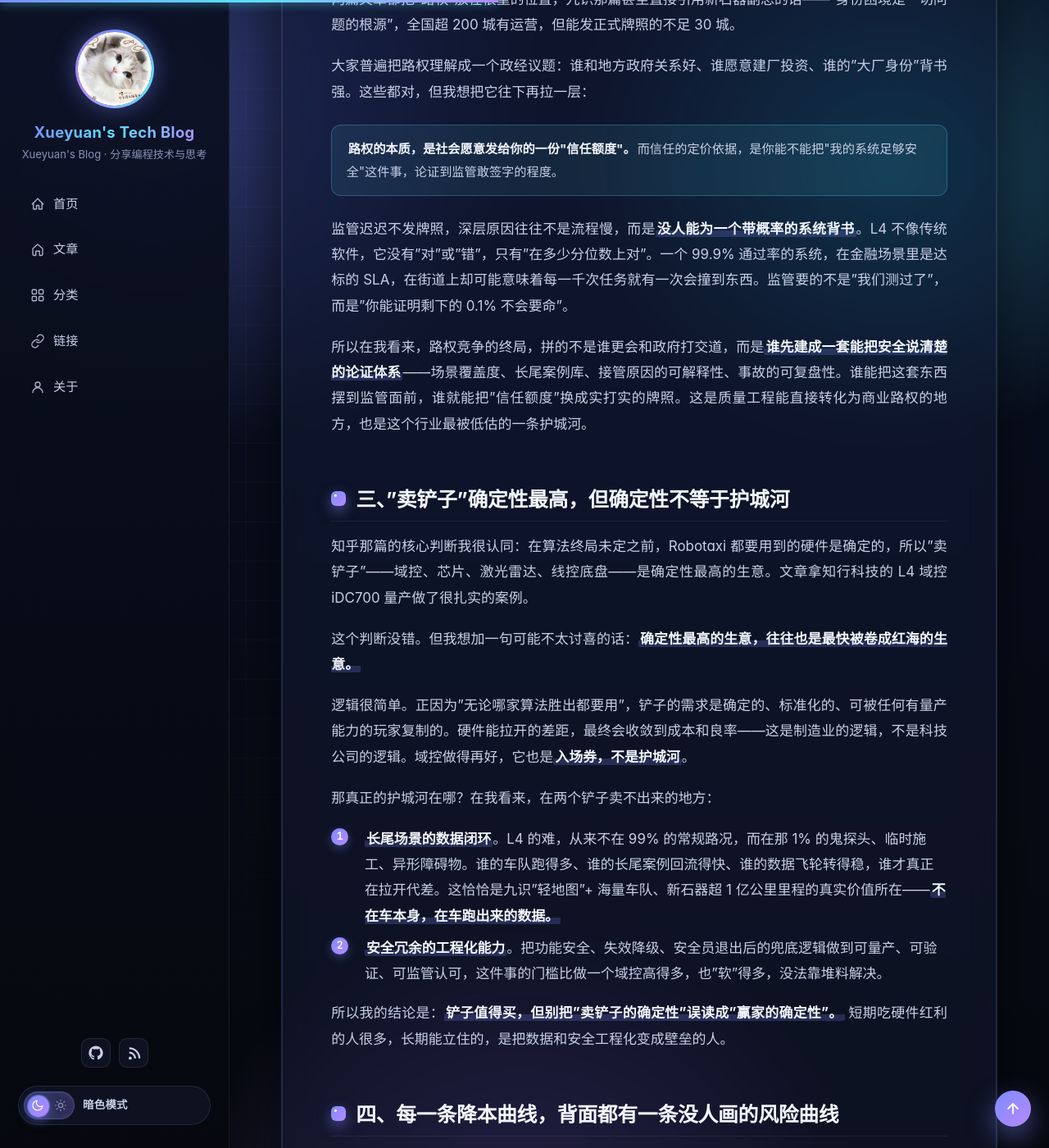
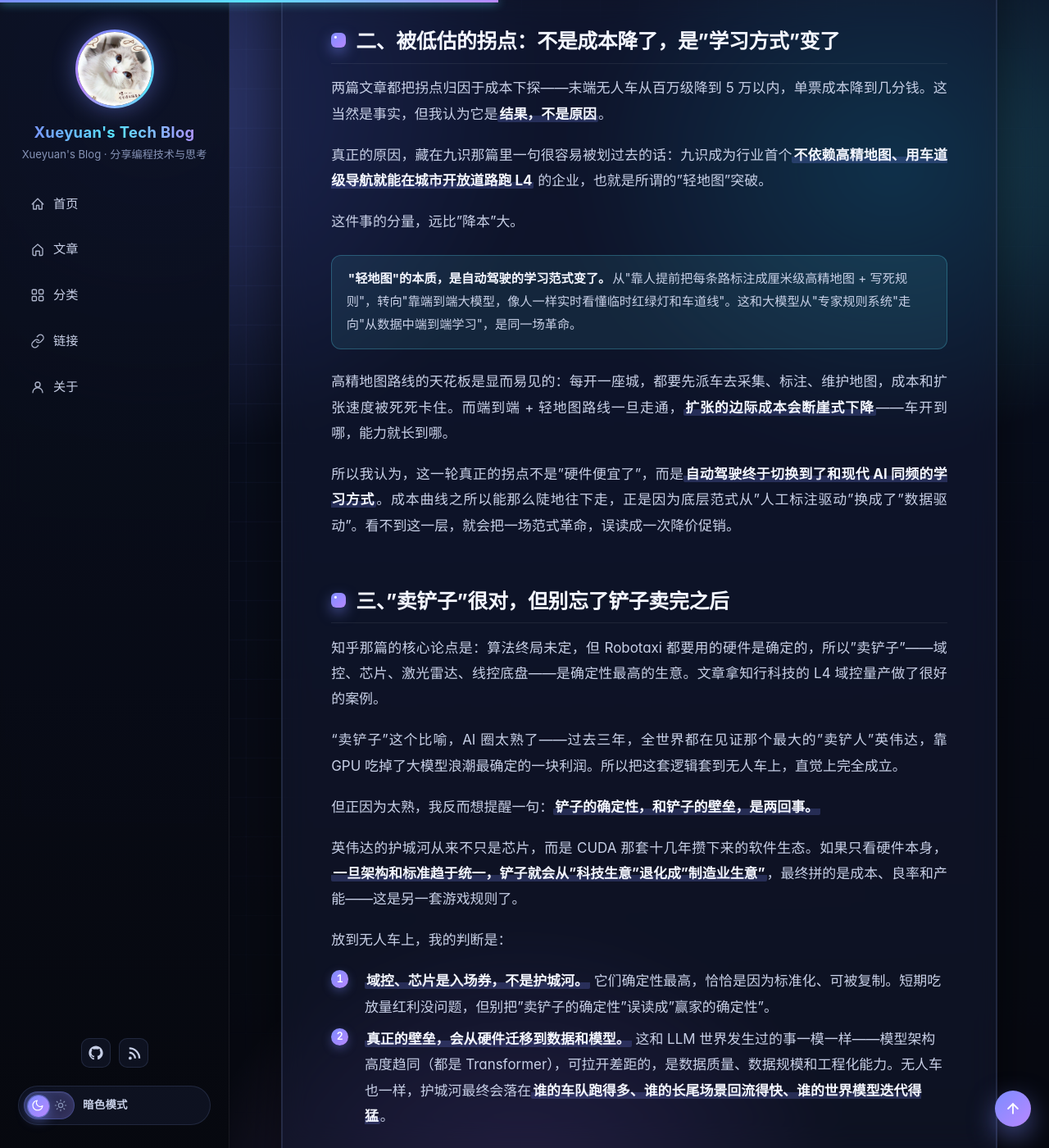
Before and after one commit to XueyuanQiao/xueyuanqiao.github.io, a Jekyll site: the page built from _posts/2026-06-08-robovan-quality-cold-thinking.markdown, in a window 1280 px wide and 1400 px high, scrolled down 2359 px. Shown: the whole window at 82% size. Built offline with Jekyll 4.4.1, drawn with Linux system fonts in a browser that asks for light colours; some of the changed text lies outside the part shown.

Commit message:
post(无人车): 重写读后解读为物理 AI 视角
- 从测试/质量视角改为 AI 前沿探索者视角
- 去掉金融对账等生硬类比，围绕物理 AI/具身智能/数据飞轮做深度分析
- 标签由 quality 改为 ai，更新标题与摘要

```diff
--- a/_posts/2026-06-08-robovan-quality-cold-thinking.markdown
+++ b/_posts/2026-06-08-robovan-quality-cold-thinking.markdown
@@ -1,120 +1,132 @@
 ---
 layout: post
-title: 放量期的冷思考：无人车红利叙事里，那条没人画的风险曲线
+title: 物理 AI 的"先头部队"：无人配送车这波拐点，到底意味着什么
 date: 2026-06-08 10:00:00 +0800
-excerpt: 一篇讲九识投靠菜鸟的格局之变，一篇讲"卖铲子"上游的确定性红利。两篇刷屏的无人车热文都在讲"谁分红利"，但作为一个在菜鸟无人车做质量的人，我想补上市场叙事里普遍缺席的那一维——当行业冲进规模放量期，真正决定谁笑到最后的，从来不是市占率，而是有没有人守住那条看不见的风险底线。
-categories: 无人车 quality
+excerpt: 一篇讲九识投靠菜鸟的格局之变，一篇讲"卖铲子"上游的确定性红利。但如果跳出资本和市占的视角，把这两篇放进"AI 正从数字世界走向物理世界"的大叙事里再读一遍，会发现无人配送车真正的身份，是物理 AI 第一个跑通规模化的数据飞轮——它的拐点，远不只是成本降下来这么简单。
+categories: 无人车 ai
 permalink: /robovan/2026/06/08/robovan-quality-cold-thinking.html
 ---
 
 最近无人车赛道连着出了两篇刷屏的文章。一篇讲格局——[九识"投靠"阿里菜鸟，新石器和京东还能干得过吗？](/robovan/2026/06/06/jiushi-cainiao-robovan.html)；一篇讲产业链——[无人物流车商业化拐点已至，谁在分享第一波红利？](/robovan/2026/06/07/robovan-commercial-inflection.html)。
 
-两篇我都反复读了几遍。写得都好，数据扎实、判断清晰。但读完我有个挥之不去的感觉：**它们讲的都是"面"——资本、格局、市占、产业链；而我每天打交道的，是"里"——一辆带着概率分布的机器，在真实街道上做物理动作时，到底靠什么不出事。**
+两篇都写得很扎实。但它们的落点，一个在"谁吃掉谁、谁占多少份额"，一个在"产业链哪一环最确定、谁先吃到红利"。这都是好问题，只是都停在了"商业"这一层。
 
-我在菜鸟无人车做 L4 的质量。再往前，我在蚂蚁做金融级核心的 QA Owner。这两段经历叠在一起，让我读这两篇文章时，看到的东西和大多数人不太一样。所以这篇不打算复述它们，而想顺着它们没讲的那一层，把我自己的几个判断写下来。
+我这一年花了大量时间在追 AI 的前沿——论文、发布会、源码，也保持一个习惯：任何新判断，先放回它所属的那条技术大趋势里验证一遍，再决定信不信。所以这两篇文章我读完，脑子里冒出来的不是"我该买谁的股票"，而是另一个更大的问题：
+
+> 当所有人都在讨论无人车的市占率时，我们是不是错过了一件更要紧的事——**AI 正在第一次，大规模地从屏幕里走出来，落到物理世界。而无人配送车，就是它派出的先头部队。**
+
+这篇想顺着这个角度，把这两篇文章重读一遍。
 
 <!-- more -->
 
 <div class="post-tldr" markdown="0">
   <div class="tldr-title">我的几个核心判断</div>
   <ul>
-    <li><strong>放量期 ≠ 安全期</strong>：规模化放量恰恰是质量风险累积最快的阶段，红利叙事的前提是"安全底线还在"，而这条前提很少有人写进 PPT。</li>
-    <li><strong>"四肢+大脑"真正的难点不是定位，是归因</strong>：跨组织的车云状态一致性与故障责任边界，是我在金融级学到的"不变量"问题的物理世界版。</li>
-    <li><strong>路权不是政经题，是一道安全论证题</strong>：牌照本质是社会发给你的"信任额度"，谁能把安全说清楚，谁就先拿到额度。</li>
-    <li><strong>"卖铲子"确定性最高，但确定性 ≠ 护城河</strong>：域控、芯片是入场券；真正的壁垒在长尾数据闭环和安全工程化。</li>
-    <li><strong>每一条降本曲线，背面都有一条没人画的风险曲线</strong>：接管率降到 3% 是成绩，但风险恰恰藏在那 3% 的尾部里。</li>
+    <li><strong>无人配送车是物理 AI 的"最小可行形态"</strong>：低速、限定场景、容错可控、ROI 可算——它先跑通，不是偶然，而是具身智能落地的必经第一站。</li>
+    <li><strong>真正的拐点不是降本，是范式迁移</strong>：九识的"轻地图"突破，对应的是自动驾驶从"高精地图+规则"转向"端到端大模型"的那次质变。</li>
+    <li><strong>"卖铲子"是 AI 时代最熟悉的逻辑，但铲子不是终局</strong>：硬件确定性最高，可一旦架构趋同，护城河就会从硬件转移到数据与模型。</li>
+    <li><strong>菜鸟+九识不是并购，是飞轮合体</strong>：场景与真实世界数据（菜鸟）＋ 模型与硬件（九识）＝ 物理 AI 的燃料与引擎对接。</li>
+    <li><strong>这波红利的本质，是物理 AI 第一个数据飞轮开始转起来</strong>：短期红利在放量，长期价值属于飞轮转得最快的人。</li>
   </ul>
 </div>
 
-## 一、"四肢"和"大脑"之间，藏着真正难的东西
+## 一、为什么先跑通的，是"送快递的小车"？
 
-九识那篇里，孔旗把菜鸟与九识的整合比作"四肢"与"大脑"的结合——九识出硬件和算法，菜鸟出场景和调度系统。这个比喻很漂亮，市场也买账。但作为一个做车云协同质量的人，我下意识冒出来的第一个问题不是"这个组合能打多少市场"，而是：
+读知乎那篇时，最该被记住的其实不是那些融资数字，而是开头黄仁勋反复强调的那句话——下一波 AI 浪潮是物理 AI，而自动驾驶汽车是我们目前能看到的最庞大、最成熟的具身智能机器人。
 
-> 当一辆车出了问题，你能不能在任意一秒说清楚——这一刻，到底是"大脑"的指令错了，还是"四肢"的执行错了？
+这句话值得停下来想想。过去十几年，AI 的所有奇迹几乎都发生在数字世界里：搜索、推荐、图像、对话、生成。它们的共同点是——**输出是比特，错了可以重来。** 而物理 AI 要做的事完全不同：它的输出是一个物体在真实空间里的位移，错了，是会在马路上留下后果的。
 
-这个问题听起来简单，工程上却极难。因为"大脑"和"四肢"分属两个组织、两套代码、两套发布节奏。调度系统下发一个任务，车端算法去执行，执行结果再回传云端——**这条链路上的每一跳，都是一次跨系统的状态传递，而任何一次状态不一致，都会变成一次说不清的故障。**
+所以一个很自然的问题是：物理 AI 这么难，为什么第一个真正规模化跑起来的，偏偏是"送快递的小车"，而不是 Robotaxi、不是人形机器人？
 
-这恰恰是我在蚂蚁被反复锤炼过的命题。当年做养老基金，一笔钱从用户余额到中间户、到清结算、到份额确认，横跨七八个系统。我主管问过我一句让我记到今天的话："你能不能在任意一秒回答出来，这笔钱现在到底归属于谁？"——金融系统里的"钱"，从来不是某一行代码里的变量，而是分布在多张库表里、由 N 套核对规则共同维系的一个**不变量**。
+我的理解是，无人配送车恰好是物理 AI 的**最小可行形态**：
 
-把"钱"换成"车的状态"，这道题一字不差地重现了。**双品牌、双组织协同运营，真正的工程挑战不是市场定位像不像丰田与雷克萨斯，而是"任务下发的状态、车端执行的状态、回传云端的状态，三方在任意时刻能不能对得上"。** 对不上的时候，谁来兜底、按谁的口径归因、责任边界划在哪——这些才是整合落地后最先要还的债。
+- **速度低**，意味着留给系统的反应时间更长，长尾风险的烈度更可控；
+- **场景限定**，末端配送的路线高度重复，问题空间比开放载人驾驶小一个量级；
+- **不载人**，让社会和监管对它的容错阈值天然更宽；
+- **账算得清**，单票成本能直接和人工对比，商业闭环肉眼可见。
 
-市场看到的是"1+1>2"的故事。我看到的是一道横跨两个组织的分布式一致性难题。这道题做好了，整合才真正成立；做不好，双品牌就是双倍的故障归因成本。
+换句话说，它是具身智能里**第一个同时满足"技术够得着"和"商业算得过"的交点**。这就像大模型当年先在文本上跑通，再往多模态、往 Agent 扩展一样——**无人配送车，是物理 AI 的"GPT-2 时刻"：还不惊艳，但范式已经成立，剩下的是规模和时间的问题。**
 
-## 二、路权不是政经问题，是一道安全论证题
+理解了这一点，再看"2025 年交付破万台、2026 年目标 10 万台"这些数字，它们就不只是销量，而是**物理 AI 第一次拿到了大规模真实世界的训练与验证场。**
 
-两篇文章都把"路权"放在很重的位置，九识那篇甚至直接引用新石器副总的话——"身份困境是一切问题的根源"，全国超 200 城有运营，但能发正式牌照的不足 30 城。
+## 二、被低估的拐点：不是成本降了，是"学习方式"变了
 
-大家普遍把路权理解成一个政经议题：谁和地方政府关系好、谁愿意建厂投资、谁的"大厂身份"背书强。这些都对，但我想把它往下再拉一层：
+两篇文章都把拐点归因于成本下探——末端无人车从百万级降到 5 万以内，单票成本降到几分钱。这当然是事实，但我认为它是**结果，不是原因**。
+
+真正的原因，藏在九识那篇里一句很容易被划过去的话：九识成为行业首个**不依赖高精地图、用车道级导航就能在城市开放道路跑 L4** 的企业，也就是所谓的"轻地图"突破。
+
+这件事的分量，远比"降本"大。
 
 <div class="post-note" markdown="0">
-  <strong>路权的本质，是社会愿意发给你的一份"信任额度"。</strong>而信任的定价依据，是你能不能把"我的系统足够安全"这件事，论证到监管敢签字的程度。
+  <strong>"轻地图"的本质，是自动驾驶的学习范式变了。</strong>从"靠人提前把每条路标注成厘米级高精地图 + 写死规则"，转向"靠端到端大模型，像人一样实时看懂临时红绿灯和车道线"。这和大模型从"专家规则系统"走向"从数据中端到端学习"，是同一场革命。
 </div>
 
-监管迟迟不发牌照，深层原因往往不是流程慢，而是**没人能为一个带概率的系统背书**。L4 不像传统软件，它没有"对"或"错"，只有"在多少分位数上对"。一个 99.9% 通过率的系统，在金融场景里是达标的 SLA，在街道上却可能意味着每一千次任务就有一次会撞到东西。监管要的不是"我们测过了"，而是"你能证明剩下的 0.1% 不会要命"。
+高精地图路线的天花板是显而易见的：每开一座城，都要先派车去采集、标注、维护地图，成本和扩张速度被死死卡住。而端到端 + 轻地图路线一旦走通，**扩张的边际成本会断崖式下降**——车开到哪，能力就长到哪。
 
-所以在我看来，路权竞争的终局，拼的不是谁更会和政府打交道，而是**谁先建成一套能把安全说清楚的论证体系**——场景覆盖度、长尾案例库、接管原因的可解释性、事故的可复盘性。谁能把这套东西摆到监管面前，谁就能把"信任额度"换成实打实的牌照。这是质量工程能直接转化为商业路权的地方，也是这个行业最被低估的一条护城河。
+所以我认为，这一轮真正的拐点不是"硬件便宜了"，而是**自动驾驶终于切换到了和现代 AI 同频的学习方式**。成本曲线之所以能那么陡地往下走，正是因为底层范式从"人工标注驱动"换成了"数据驱动"。看不到这一层，就会把一场范式革命，误读成一次降价促销。
 
-## 三、"卖铲子"确定性最高，但确定性不等于护城河
+## 三、"卖铲子"很对，但别忘了铲子卖完之后
 
-知乎那篇的核心判断我很认同：在算法终局未定之前，Robotaxi 都要用到的硬件是确定的，所以"卖铲子"——域控、芯片、激光雷达、线控底盘——是确定性最高的生意。文章拿知行科技的 L4 域控 iDC700 量产做了很扎实的案例。
+知乎那篇的核心论点是：算法终局未定，但 Robotaxi 都要用的硬件是确定的，所以"卖铲子"——域控、芯片、激光雷达、线控底盘——是确定性最高的生意。文章拿知行科技的 L4 域控量产做了很好的案例。
 
-这个判断没错。但我想加一句可能不太讨喜的话：**确定性最高的生意，往往也是最快被卷成红海的生意。**
+"卖铲子"这个比喻，AI 圈太熟了——过去三年，全世界都在见证那个最大的"卖铲人"英伟达，靠 GPU 吃掉了大模型浪潮最确定的一块利润。所以把这套逻辑套到无人车上，直觉上完全成立。
 
-逻辑很简单。正因为"无论哪家算法胜出都要用"，铲子的需求是确定的、标准化的、可被任何有量产能力的玩家复制的。硬件能拉开的差距，最终会收敛到成本和良率——这是制造业的逻辑，不是科技公司的逻辑。域控做得再好，它也是**入场券，不是护城河**。
+但正因为太熟，我反而想提醒一句：**铲子的确定性，和铲子的壁垒，是两回事。**
 
-那真正的护城河在哪？在我看来，在两个铲子卖不出来的地方：
+英伟达的护城河从来不只是芯片，而是 CUDA 那套十几年攒下来的软件生态。如果只看硬件本身，**一旦架构和标准趋于统一，铲子就会从"科技生意"退化成"制造业生意"**，最终拼的是成本、良率和产能——这是另一套游戏规则了。
 
-1. **长尾场景的数据闭环**。L4 的难，从来不在 99% 的常规路况，而在那 1% 的鬼探头、临时施工、异形障碍物。谁的车队跑得多、谁的长尾案例回流得快、谁的数据飞轮转得稳，谁才真正在拉开代差。这恰恰是九识"轻地图"+ 海量车队、新石器超 1 亿公里里程的真实价值所在——**不在车本身，在车跑出来的数据。**
-2. **安全冗余的工程化能力**。把功能安全、失效降级、安全员退出后的兜底逻辑做到可量产、可验证、可监管认可，这件事的门槛比做一个域控高得多，也"软"得多，没法靠堆料解决。
+放到无人车上，我的判断是：
 
-所以我的结论是：**铲子值得买，但别把"卖铲子的确定性"误读成"赢家的确定性"。** 短期吃硬件红利的人很多，长期能立住的，是把数据和安全工程化变成壁垒的人。
+1. **域控、芯片是入场券，不是护城河。** 它们确定性最高，恰恰是因为标准化、可被复制。短期吃放量红利没问题，但别把"卖铲子的确定性"误读成"赢家的确定性"。
+2. **真正的壁垒，会从硬件迁移到数据和模型。** 这和 LLM 世界发生过的事一模一样——模型架构高度趋同（都是 Transformer），可拉开差距的，是数据质量、数据规模和工程化能力。无人车也一样，护城河最终会落在**谁的车队跑得多、谁的长尾场景回流得快、谁的世界模型迭代得猛**。
 
-## 四、每一条降本曲线，背面都有一条没人画的风险曲线
+九识的海量车队、新石器超 1 亿公里的里程，真正值钱的不是那些车，而是**车跑出来的数据**。这才是铲子卖完之后，留在牌桌上的东西。
 
-知乎那篇里有一组让我印象很深的数字：末端无人车从 2018 年的百万级，降到今年的 5 万元以内；单票配送成本降到 0.1 元甚至 0.04 元；远程人工接管费用降至月均总成本的 3% 以下。
+## 四、菜鸟+九识：一次"燃料与引擎"的对接
 
-这些数字作为商业化拐点的证据，非常有说服力。但质量人看降本曲线，看到的不是成本，是**它的对偶——风险**。
+很多人把菜鸟入股九识，读成一次资本层面的合纵连横，或者一次格局站队。但如果用物理 AI 的视角看，这次整合有一个更本质的解释。
 
-接管率降到 3% 以下，市场解读是"车辆在绝大多数时间能完全自主运行"。我的解读多一层：**那剩下的 3%，是不是恰好是系统最不确定、最该有人盯着的 3%？** 降本的方式有两种，一种是真把长尾能力做扎实了所以不需要人接管，另一种是把接管的阈值调松了、让系统"硬扛"更多本该求助的场景。这两条路在成本报表上长得一模一样，但在风险曲线上是天壤之别。
+物理 AI 的训练，烧的不是 GPU，是**真实世界的场景和数据**。模型再强，没有海量真实场景去喂、去暴露长尾、去闭环，它就长不大。而这恰恰是菜鸟手里最值钱的东西——遍布几百个城市的驿站、仓配网络、真实的末端配送场景。
 
-<div class="post-note" markdown="0">
-  <strong>这就是我最想补进这两篇文章的一维：</strong>规模化放量期，不是风险最低的时候，恰恰是风险累积最快的时候。车队从几千台冲到十万台，长尾场景的绝对暴露次数是指数级放大的——同样的接管率，乘以一百倍的运营里程，意味着一百倍的尾部事件。
+<div class="post-stats" markdown="0">
+  <div class="stat"><span class="num">引擎</span><span class="lbl">九识：自动驾驶模型 + 硬件</span></div>
+  <div class="stat"><span class="num">燃料</span><span class="lbl">菜鸟：真实世界场景 + 数据入口</span></div>
+  <div class="stat"><span class="num">2 万台</span><span class="lbl">整合后车队，全球最大 RoboVan 规模</span></div>
+  <div class="stat"><span class="num">飞轮</span><span class="lbl">更多场景→更多数据→更强模型→更多场景</span></div>
 </div>
 
-我不是要泼冷水。降本是真实的、了不起的工程成就。我只是想说：**当所有人都在为成本曲线鼓掌时，得有人盯着那条没人画出来的风险曲线。** 这条曲线不会出现在融资 PPT 里，但它会出现在某个深夜、某条街道、某个骑手的视线里。守住它，是规模化能不能持续的真正前提。
+孔旗把这次整合比作"大脑"与"四肢"，比喻没错，但我更愿意把它理解成**"引擎"与"燃料"的对接**——九识提供把数据转化为自主能力的引擎，菜鸟提供让引擎持续运转的燃料入口。**谁掌握了真实世界的场景数据，谁就掌握了物理 AI 的训练集。** 从这个角度看，菜鸟下场的真正意图，未必是分一杯无人车的钱，而是不想在物理 AI 这条新赛道上，把"数据入口"这个最关键的位置让给别人。
 
-## 五、技术同源的行业，护城河到底在哪
+这也解释了文章里那个对比：京东、美团把无人车当"内部水电"，先自给自足；菜鸟却一上来就把刀口向外。差别就在于——**前者在用无人车降本，后者在用无人车卡住一个数据生态的入口。** 这是两种完全不同的野心。
 
-九识那篇里有个细节很多人当八卦看，我却觉得它点破了整个行业的底色：京东就九识涉嫌侵犯知识产权报案，而争议的核心，是九识的创始团队大量来自京东物流，更早还都有百度 Apollo 的背景。
+## 五、技术同源，说明算法从来不是护城河
 
-抛开法律是非不谈，这件事本身说明了一个朴素的事实：**今天 L4 这一拨头部玩家，技术底座是高度同源的。** 很多都能追溯到 Apollo、追溯到几家大厂的自动驾驶部门。这意味着——**算法本身，并不是这个行业的壁垒。** 大家的起跑线，比外界想象的接近得多。
+九识那篇里，京东就知识产权报案、争议核心是九识团队多来自京东物流、更早都有百度 Apollo 背景——这个细节很多人当八卦看，我却觉得它点破了整个行业的底色。
 
-那既然底层相通，差异化最终会落在哪？我的判断是落在三件"不性感"的事上：**工程化落地的成熟度、数据飞轮的转速、以及质量与安全体系的厚度。** 同一套感知算法，有人能在城市开放道路稳定跑 L4，有人只能在园区演示，差的从来不是论文，是把算法在物理世界里反复打磨、归因、迭代的那套工程能力。
+**今天 L4 这一拨头部玩家，技术底座是高度同源的。** 这件事本身就说明：算法和架构，并不是这个行业真正的壁垒。
 
-这也是为什么我越来越相信"业产研一体闭环"不是口号。在一个技术同源的行业里，**信息能不能以同一个语义在业务、产品、研发、质量之间无损流动，决定了你的数据飞轮转得有多快。** 这才是真正甩开对手的地方，而它恰恰是最难被抄走的。
+这其实又是一条被 AI 前沿反复验证过的规律。大模型世界里，Transformer 架构是公开的，顶尖玩家的模型结构大同小异，可为什么差距还是越拉越大？因为壁垒从来不在架构，而在**数据飞轮的转速、工程化落地的成熟度、以及把能力稳定复现的体系厚度**。
 
-## 写在最后：从"这笔钱归属于谁"到"这辆车该停在哪里"
+无人车也一样。同一套感知规控算法，有人能在城市开放道路稳定跑 L4，有人只能在封闭园区做演示，差的不是论文，是把模型在物理世界里反复暴露、回流、迭代的那套工程能力。**算法可以被带走、被复刻，但一个转了几年、积累了海量长尾数据的飞轮，是带不走的。** 这才是真正的护城河，也是这个技术同源的行业，最终会分出胜负的地方。
 
-把这两篇文章合起来读，我看到的是一个行业在欢呼"拐点已至、红利可期"。这份欢呼是有底气的——交付破万台、成本进可行区间、资本全面回流，都是真的。
+## 写在最后：我们正在见证 AI 的"出厂"
 
-但我想把这份热闹，落回到我自己这十年学到的那件最朴素的事上。
+把这两篇文章合起来读，市场看到的是一个行业的拐点——交付破万、成本进入可行区间、资本全面回流。
 
-在蚂蚁，主管教会我的不是怎么写不出 bug 的代码，而是对一个会被真实世界使用的系统抱有持续的敬畏——**你要能在任意一秒回答："这笔钱现在到底归属于谁？"**
+而我作为一个追 AI 这些年的人，看到的是一件更大的事：**AI 正在第一次，以可规模化、可盈利的方式，从数字世界"出厂"，走进物理世界。** 无人配送车不是这件事的全部，但它是第一个把这件事真正做成生意的样本。它证明了一条路是通的——从真实世界采集数据、训练出能在物理世界自主行动的模型、再用规模把成本压到商业可行，然后让飞轮自己转起来。
 
-今天到了菜鸟无人车，这个问题只是换了个主语：
+这条路一旦被走通，它就不会只停在送快递的小车上。今天能送快递，明天就能做更复杂的物流、园区作业，后天就是更通用的具身智能。**无人配送车真正的意义，不在它送了多少个包裹，而在它替整个物理 AI 行业，趟出了第一套"数据→模型→规模→盈利"的完整闭环。**
 
-> 你能不能在任意一秒回答出来——**这辆车现在到底应该停在哪里？**
+所以，比起"谁在分享第一波红利"，我更关心的是另一个问题：
 
-规模化的终局，比的从来不是谁跑得快。冲进放量期谁都会快。真正的分水岭是：**在跑得最快的时候，你还能不能随时、清楚地回答出这辆车此刻的状态、归属和该有的动作。** 能回答的人，红利才接得住；答不上来的人，规模只会把风险放大成它接不住的样子。
+> 当物理 AI 的第一个数据飞轮开始转动，**谁能让它转得最快、最久——并且在它转起来之后，把这套能力迁移到下一个、更难的具身智能场景里去？**
 
-市场在问"谁在分享第一波红利"。我更想问一句——**红利兑现的前提，是有人守住了那条看不见的底线；这一波热闹里，谁在守？**
-
-这才是我读完这两篇文章，最想留下的一个问题。
+这一波无人车的热闹，赌的是市占；而真正的长期价值，押在这个问题的答案上。
 
 ---
 
 > **写在文末**
-> 本文是我读完以下两篇文章后的个人思考与延伸判断，文中观点为本人独立分析，不代表所在企业立场：
+> 本文是我读完以下两篇文章后的个人思考与延伸判断，文中观点为本人独立分析：
 > - 《[九识"投靠"阿里菜鸟，新石器和京东还能干得过吗？](/robovan/2026/06/06/jiushi-cainiao-robovan.html)》（来源：脉脉 · 新识研究所）
 > - 《[无人物流车商业化拐点已至，谁在分享第一波红利？](/robovan/2026/06/07/robovan-commercial-inflection.html)》（来源：知乎 · 贾珈 · 公众号「AI 智件」）
 >
--- a/category/category.json
+++ b/category/category.json
@@ -178,13 +178,13 @@
       ]
     },
     {
-      "title": "放量期的冷思考：无人车红利叙事里，那条没人画的风险曲线",
+      "title": "物理 AI 的\"先头部队\"：无人配送车这波拐点，到底意味着什么",
       "url": "/robovan/2026/06/08/robovan-quality-cold-thinking.html",
       "date": "2026-06-08",
-      "excerpt": "两篇刷屏的无人车热文都在讲\"谁分红利\"，但作为一个在菜鸟无人车做质量的人，我想补上市场叙事里普遍缺席的那一维——当行业冲进规模放量期，真正决定谁笑到最后的，从来不是市占率，而是有没有人守住那条看不见的风险底线。",
+      "excerpt": "跳出资本和市占的视角，把九识投靠菜鸟与\"卖铲子\"上游这两篇热文放进\"AI 正从数字世界走向物理世界\"的大叙事里再读一遍：无人配送车真正的身份，是物理 AI 第一个跑通规模化的数据飞轮——它的拐点，远不只是成本降下来这么简单。",
       "categories": [
         "无人车",
-        "quality"
+        "ai"
       ]
     }
   ]
```
